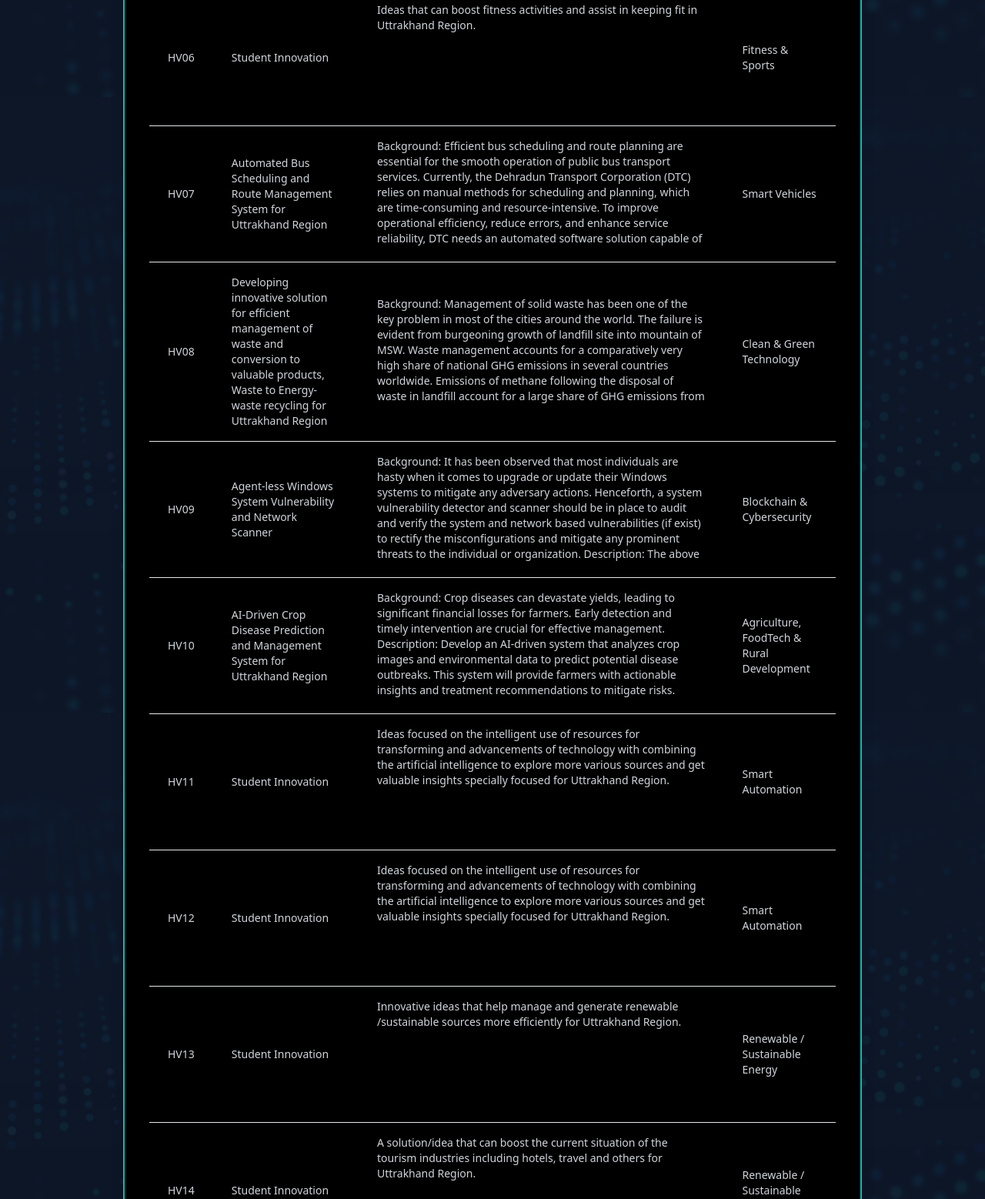
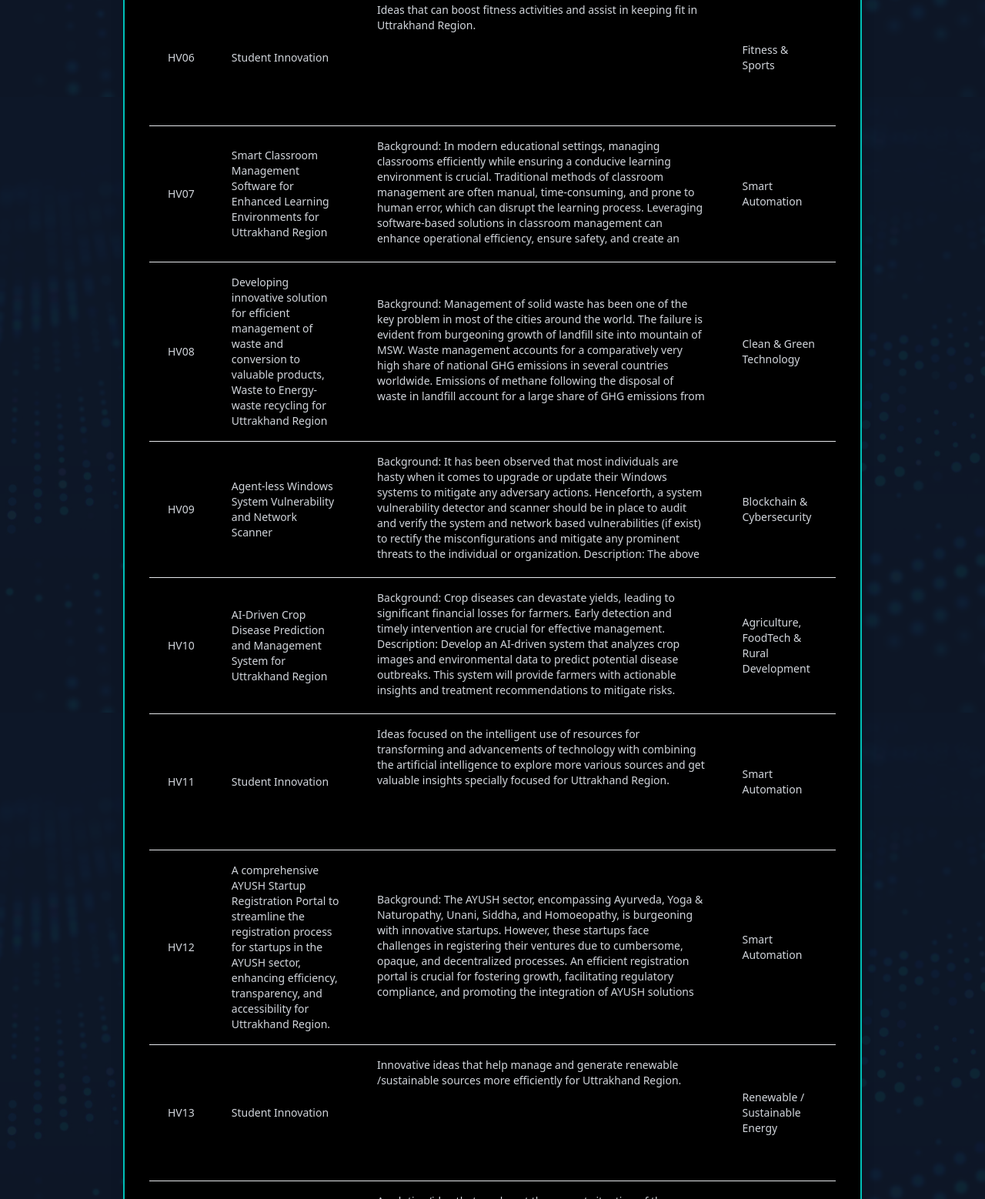
Before and after one commit to rohitmisraa/hackathon, a website: page ps2024.html in a window 1280 px wide. Shown: the part 1474-3032 px from the top of the page at 77% size. Drawn offline with Linux system fonts and the light colour scheme.

Commit message:
PS Updated

```diff
--- a/ps2024.html
+++ b/ps2024.html
@@ -275,53 +275,47 @@
                                     HV07
                                 </td>
                                 <td class="px-6 py-4 title">
-                                    Automated Bus Scheduling and Route Management System for Uttrakhand Region
-                                </td>
-                                <td class="px-6 py-4 desc">
-                                    <div class="h-36 overflow-hidden">
-                                        Background: Efficient bus scheduling and route planning are essential for the
-                                        smooth
-                                        operation of public bus transport services. Currently, the Dehradun Transport
-                                        Corporation (DTC) relies on manual methods for scheduling and planning, which
-                                        are
-                                        time-consuming and resource-intensive. To improve operational efficiency, reduce
-                                        errors, and enhance service reliability, DTC needs an automated software
-                                        solution
-                                        capable of handling both linked and unlinked duty scheduling. Additionally, the
-                                        solution should facilitate route management by mapping all existing routes and
-                                        highlighting overlaps with proposed new routes. This project aims to develop a
-                                        comprehensive software solution to streamline bus scheduling, optimize resource
-                                        utilization, and improve route planning. Detailed Description: The Automated Bus
-                                        Scheduling and Route Management System will utilize lgorithms, data analytics,
-                                        and
-                                        geographic information system (GIS) technologies to automate various aspects of
-                                        bus
-                                        scheduling and route management. The system will potentially include (but not
-                                        limited to) features such as: Linked Duty Scheduling: Assign a specific crew to
-                                        a
-                                        bus at the start of their duty, ensuring they remain with the bus throughout
-                                        their
-                                        shift. Provide tools to manage and monitor crew and bus assignments for better
-                                        familiarity and accountability. Unlinked Duty Scheduling: Allow crews to hand
-                                        over
-                                        buses to other crew members after assigned completing their trips. Manage rest
-                                        periods for crew menbers and after their reassign them to different buses rest
-                                        period. Route Management: Map all existing routes and provide a visual
-                                        representation of the bus network. Enable users to draw new routes and
-                                        automatically
-                                        highlight overlaps with existing routes. Optimize route planning to reduce
-                                        congestion and improve service coverage. Expected Output: A fully functional
-                                        prototype of the Automated Bus Scheduling and Route Management System
-                                        demonstrating
-                                        the above features through the integration of algorithms, data analytics, and
-                                        GIS
-                                        technologies. The system will offer a user-friendly interface for schedulers,
-                                        planners, and managers to interact with the system, manage schedules, plan
-                                        routes,
-                                        and access real-time data and reports.</div>
-                                </td>
-                                <td class="px-6 py-4 pstheme">
-                                    Smart Vehicles
+                                    Smart Classroom Management Software for Enhanced Learning Environments for
+                                    Uttrakhand Region
+                                </td>
+                                <td class="px-6 py-4 desc">
+                                    <div class="h-36 overflow-hidden">
+                                        Background: In modern educational settings, managing classrooms efficiently
+                                        while ensuring a conducive learning environment is crucial. Traditional methods
+                                        of classroom management are often manual, time-consuming, and prone to human
+                                        error, which can disrupt the learning process. Leveraging software-based
+                                        solutions in classroom management can enhance operational efficiency, ensure
+                                        safety, and create an engaging learning atmosphere for students. This project
+                                        aims to develop a smart software solution to streamline classroom operations,
+                                        improve resource utilization, and enhance the overall learning experience.
+                                        Detailed Description: The Smart Classroom Management Software (SCMS) can utilize
+                                        advanced algorithms, data analytics, and cloud-based technologies to automate
+                                        various aspects of classroom management. The system can potentially include (but
+                                        not limited to) features such as: 1. Attendance Automation: Use facial
+                                        recognition algorithms or mobile app-based check-ins to automatically record
+                                        student attendance. Generate real-time attendance reports accessible by teachers
+                                        and administration. 2. Resource Management: Track the usage of classroom
+                                        resources such as projectors, computers, and other teaching aids through a
+                                        centralized software platform. Automate the scheduling and maintenance of these
+                                        resources to minimize downtime. 3. Safety and Security Alerts: Implement
+                                        software-based alerts for emergencies such as fire, unauthorized access, or
+                                        other security concerns, integrated with existing security systems. Alert
+                                        authorities and stakeholders through real-time notifications and reports. 4.
+                                        Interactive Learning Tools: Integration with existing smart boars and
+                                        interactive displays to adapt to the teaching content and student needs. Provide
+                                        real-time feedback and analytics on student engagement and performance. 5. Data
+                                        Analytics: Collect and analyse data on various classroom activities to provide
+                                        insights into student behaviour, attendance patterns, and resource utilization.
+                                        Generate predictive reports to aid in decision-making and improve educational
+                                        outcomes. AI-based Chabot for helping students to understand their learning
+                                        gaps. Expected Output: A fully functional prototype of the Smart Classroom
+                                        Management Software (SCMS) demonstrating the above features through the
+                                        integration of advanced algorithms, data analytics, and cloud-based technologic.
+                                        A user-friendly interface for students, (teachers and administrators to interact
+                                        with the system and access reports.</div>
+                                </td>
+                                <td class="px-6 py-4 pstheme">
+                                    Smart Automation
                                 </td>
                             </tr>
                             <tr id="ps08" class="border-b cursor-pointer hover:bg-slate-900" onclick="showDesc('ps08')">
@@ -495,14 +489,37 @@
                                     HV12
                                 </td>
                                 <td class="px-6 py-4 title">
-                                    Student Innovation
-                                </td>
-                                <td class="px-6 py-4 desc">
-                                    <div class="h-36 overflow-hidden">
-                                        Ideas focused on the intelligent use of resources for transforming and
-                                        advancements
-                                        of technology with combining the artificial intelligence to explore more various
-                                        sources and get valuable insights specially focused for Uttrakhand Region.</div>
+                                    A comprehensive AYUSH Startup Registration Portal to streamline the registration
+                                    process for startups in the AYUSH sector, enhancing efficiency, transparency, and
+                                    accessibility for Uttrakhand Region.
+                                </td>
+                                <td class="px-6 py-4 desc">
+                                    <div class="h-36 overflow-hidden">
+                                        Background: The AYUSH sector, encompassing Ayurveda, Yoga & Naturopathy, Unani,
+                                        Siddha, and Homoeopathy, is burgeoning with innovative startups. However, these
+                                        startups face challenges in registering their ventures due to cumbersome,
+                                        opaque, and decentralized processes. An efficient registration portal is crucial
+                                        for fostering growth, facilitating regulatory compliance, and promoting the
+                                        integration of AYUSH solutions into mainstream healthcare. Description:
+                                        Participants are tasked with creating an AYUSH Startup Registration Portal that
+                                        simplifies and accelerates the registration process. The portal should be
+                                        user-friendly, secure, and capable of handling a high volume of registrations.
+                                        Key features must include: User Authentication: Secure login for startups,
+                                        government officials, and other stakeholders. Application Submission:
+                                        Streamlined forms for submitting registration applications, with clear
+                                        instructions and guidelines. Document Upload: Easy upload and management of
+                                        necessary documents, ensuring compliance with AYUSH regulations. Status
+                                        Tracking: Real-time tracking of application status, notifications, and updates
+                                        for applicants. Data Management: Efficient handling and storage of startup data,
+                                        ensuring privacy and security. Support and Resources: Access to resources, FAQs,
+                                        and support for startups during the registration process. Expected Outcome: The
+                                        expected solutions should deliver a functional, scalable, and secure portal that
+                                        addresses the current inefficiencies in the AYUSH startup registration process.
+                                        The portal should enhance user experience, reduce processing times, and ensure
+                                        compliance with regulatory requirements. Participants should demonstrate
+                                        innovation in user interface design, data security measures, and integration
+                                        with existing AYUSH databases. The ultimate goal is to empower AYUSH startups,
+                                        enabling them to contribute more effectively to the healthcare ecosystem.</div>
                                 </td>
                                 <td class="px-6 py-4 pstheme">
                                     Smart Automation
```
